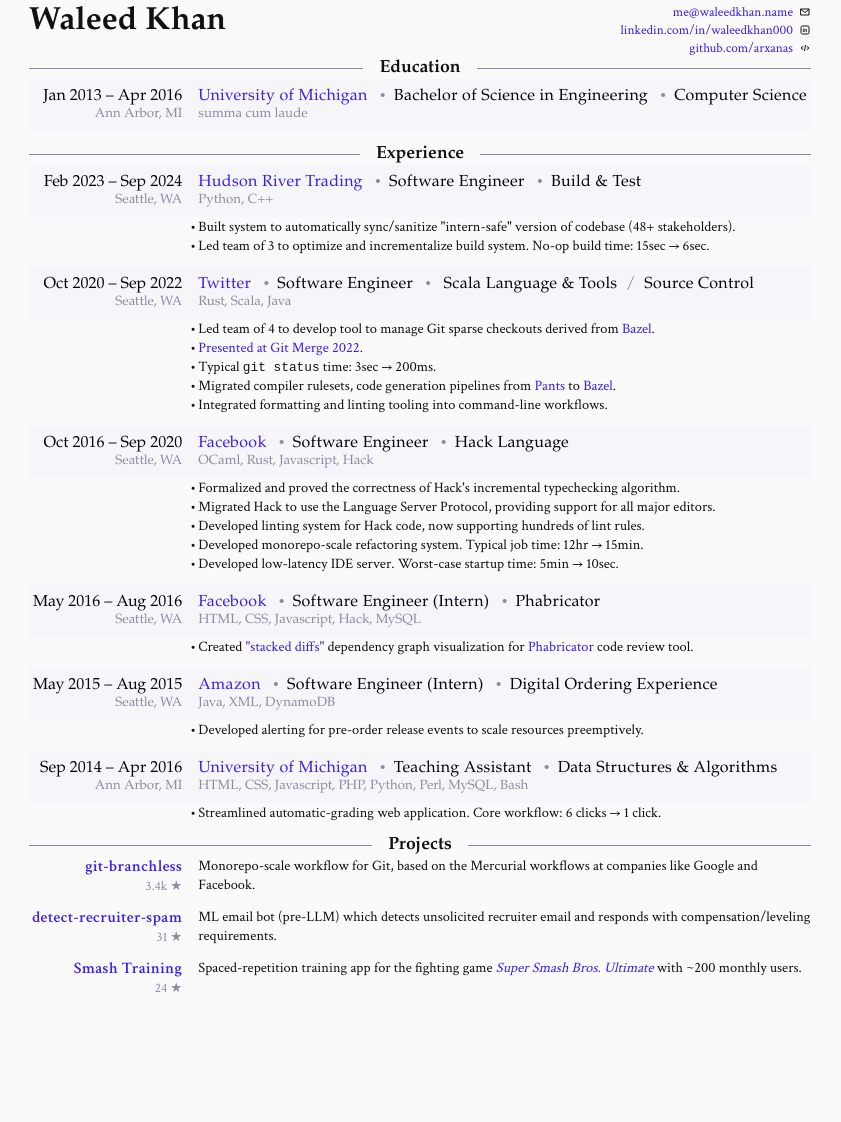
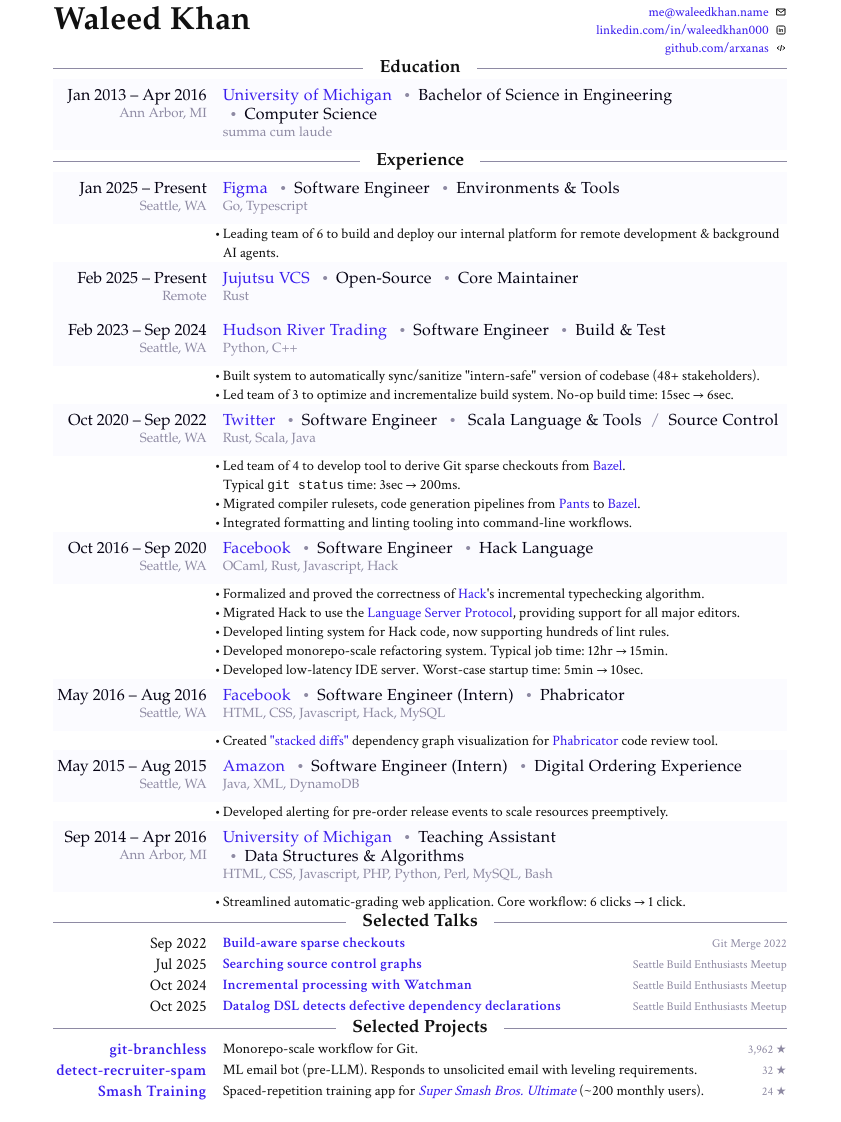
Before and after one commit to arxanas/resume, a website: page index.html in a window 1280 px wide. Shown: the part 17-1139 px from the top of the page, without its empty margins (220-1061 px from the left). Before the commit the page ends 1046 px from the top, so only its background shows below. Drawn offline with Linux system fonts and the light colour scheme; a web font is replaced by a local one.

Commit message:
Update with Figma job

```diff
--- a/css/resume.css
+++ b/css/resume.css
@@ -62,7 +62,7 @@
   --col1-width: max-content;
   --line-height: 1.4;
   --link-color: var(--theme-color);
-  --body-bg-color: #fafafa;
+  --body-bg-color: white;
   --section-header-color: var(--color);
   --section-header-font-size: 13pt;
   --theme-color: #3a1eed;
@@ -71,7 +71,22 @@
 @media print {
   :root {
     --font-size: 10pt;
-    --body-bg-color: white;
+  }
+
+  .hidden-print {
+    display: none !important;
+  }
+
+  @page {
+    margin: 0; /* https://stackoverflow.com/a/1542543 */
+  }
+
+  html,
+  body {
+    height: 100%;
+    align-items: center;
+    display: flex;
+    justify-content: center;
   }
 }
 
@@ -103,7 +118,6 @@
   display: grid;
   grid-template-columns: auto 1fr;
   margin: 20px auto;
-  max-width: 70rem;
   width: fit-content;
 
   @media screen and (max-width: 600px) {
@@ -187,10 +201,6 @@
   }
 }
 
-article {
-  margin-bottom: 0.75rem;
-}
-
 article.job {
   &,
   & > * {
@@ -210,6 +220,7 @@
 
   & .col2 {
     grid-column: 2;
+    max-width: 35rem;
   }
 
   & header {
@@ -278,17 +289,30 @@
   }
 }
 
-article.project {
+article.inline {
   display: grid;
   grid-column: 1 / -1;
   grid-template-columns: subgrid;
 
-  & header {
-    grid-column: 1;
-    text-align: right;
+  & header,
+  & main {
+    grid-row: 1;
 
     @media screen and (max-width: 600px) {
-      text-align: left;
+      grid-row: auto;
+    }
+  }
+
+  & header {
+    align-items: baseline;
+    display: flex;
+    gap: 0.5em;
+    grid-column: 1;
+    justify-content: flex-end;
+
+    @media screen and (max-width: 600px) {
+      grid-column: 1;
+      justify-content: flex-start;
     }
 
     & .title {
@@ -299,12 +323,32 @@
     & .subtitle {
       color: var(--divider-color);
       font-size: smaller;
+      margin-left: auto;
     }
   }
 
   & main {
+    align-items: baseline;
     contain: inline-size;
+    display: flex;
+    font-size: 0.9rem;
+    gap: 0.5em;
     grid-column: 2;
-    font-size: 0.9rem;
+
+    @media screen and (max-width: 600px) {
+      grid-column: 1;
+    }
+
+    & .title {
+      font-weight: 500;
+      letter-spacing: 0.02rem;
+    }
+
+    & .subtitle {
+      color: var(--divider-color);
+      font-size: smaller;
+      margin-left: auto;
+      text-align: right;
+    }
   }
 }
--- a/index.html
+++ b/index.html
@@ -134,6 +134,57 @@
           <h2>Experience</h2>
         </header>
 
+        <!-- Figma job -->
+        <article class="job current-job">
+          <header>
+            <div class="col1">
+              <div class="date">
+                <time datetime="2025-01">Jan 2025</time> &ndash; Present
+              </div>
+              <div class="subtitle">Seattle, WA</div>
+            </div>
+            <div class="col2">
+              <ul class="title">
+                <li><a href="https://www.figma.com">Figma</a></li>
+                <li>Software Engineer</li>
+                <li>Environments &amp; Tools</li>
+              </ul>
+              <div class="subtitle">Go, Typescript</div>
+            </div>
+          </header>
+
+          <main>
+            <ul class="col2">
+              <li>
+                Leading team of 6 to build and deploy our internal platform for
+                remote development &amp; background AI agents.
+              </li>
+            </ul>
+          </main>
+        </article>
+
+        <!-- Jujutsu open-source -->
+        <article class="job">
+          <header>
+            <div class="col1">
+              <div class="date">
+                <time datetime="2025-02">Feb 2025</time> &ndash; Present
+              </div>
+              <div class="subtitle">Remote</div>
+            </div>
+            <div class="col2">
+              <ul class="title">
+                <li>
+                  <a href="https://jj-vcs.dev/">Jujutsu VCS</a>
+                </li>
+                <li>Open-Source</li>
+                <li>Core Maintainer</li>
+              </ul>
+              <div class="subtitle">Rust</div>
+            </div>
+          </header>
+        </article>
+
         <!-- Hudson River Trading job -->
         <article class="job current-job">
           <header>
@@ -200,20 +251,9 @@
           <main>
             <ul class="col2">
               <li>
-                Led team of 4 to develop tool to manage Git sparse checkouts
-                derived from <a href="https://bazel.build">Bazel</a>.
-
-                <ul>
-                  <li>
-                    <a
-                      href="https://blog.waleedkhan.name/build-aware-sparse-checkouts/"
-                      >Presented at Git Merge 2022</a
-                    >.
-                  </li>
-                  <li>
-                    Typical <code>git status</code> time: 3sec &rarr; 200ms.
-                  </li>
-                </ul>
+                Led team of 4 to develop tool to derive Git sparse checkouts
+                from <a href="https://bazel.build">Bazel</a>.<br />Typical
+                <code>git status</code> time: 3sec &rarr; 200ms.
               </li>
               <li>
                 Migrated compiler rulesets, code generation pipelines from
@@ -253,12 +293,15 @@
           <main>
             <ul class="col2">
               <li>
-                Formalized and proved the correctness of Hack's incremental
+                Formalized and proved the correctness of
+                <a href="https://hacklang.org/">Hack</a>'s incremental
                 typechecking algorithm.
               </li>
               <li>
-                Migrated Hack to use the Language Server Protocol, providing
-                support for all major editors.
+                Migrated Hack to use the
+                <a href="https://microsoft.github.io/language-server-protocol/"
+                  >Language Server Protocol</a
+                >, providing support for all major editors.
               </li>
               <li>
                 Developed linting system for Hack code, now supporting hundreds
@@ -298,7 +341,7 @@
             </div>
           </header>
 
-          <main>
+          <main class="hidden-print">
             <ul class="col2">
               <li>
                 Created
@@ -335,7 +378,7 @@
             </div>
           </header>
 
-          <main>
+          <main class="hidden-print">
             <ul class="col2">
               <li>
                 Developed alerting for pre-order release events to scale
@@ -369,7 +412,7 @@
             </div>
           </header>
 
-          <main>
+          <main class="hidden-print">
             <ul class="col2">
               <li>
                 Streamlined automatic-grading web application. Core workflow:
@@ -380,62 +423,122 @@
         </article>
       </section>
 
+      <!-- Selected Talks -->
+      <section>
+        <header>
+          <h2>Selected Talks</h2>
+        </header>
+
+        <article class="inline">
+          <header>
+            <div class="date"><time datetime="2022-09">Sep 2022</time></div>
+          </header>
+          <main>
+            <a
+              class="title"
+              href="https://blog.waleedkhan.name/build-aware-sparse-checkouts/"
+              >Build-aware sparse checkouts</a
+            >
+            <div class="subtitle">Git Merge 2022</div>
+          </main>
+        </article>
+
+        <article class="inline">
+          <header>
+            <div class="date"><time datetime="2025-07">Jul 2025</time></div>
+          </header>
+          <main>
+            <a
+              class="title"
+              href="https://blog.waleedkhan.name/searching-source-control-graphs/"
+              >Searching source control graphs</a
+            >
+            <div class="subtitle">Seattle Build Enthusiasts Meetup</div>
+          </main>
+        </article>
+
+        <article class="inline">
+          <header>
+            <div class="date"><time datetime="2024-10">Oct 2024</time></div>
+          </header>
+          <main>
+            <a
+              class="title"
+              href="https://blog.waleedkhan.name/incremental-watchman/"
+              >Incremental processing with Watchman</a
+            >
+            <div class="subtitle">Seattle Build Enthusiasts Meetup</div>
+          </main>
+        </article>
+
+        <article class="inline">
+          <header>
+            <div class="date"><time datetime="2025-10">Oct 2025</time></div>
+          </header>
+          <main>
+            <a
+              class="title"
+              href="https://blog.waleedkhan.name/what-if-sql-were-good/"
+              >Datalog DSL detects defective dependency declarations</a
+            >
+            <div class="subtitle">Seattle Build Enthusiasts Meetup</div>
+          </main>
+        </article>
+      </section>
+
       <!-- Projects -->
       <section>
         <header>
-          <h2>Projects</h2>
+          <h2>Selected Projects</h2>
         </header>
 
-        <article class="project">
+        <article class="inline">
           <header>
             <a class="title" href="https://github.com/arxanas/git-branchless"
               >git-branchless</a
             >
-            <div class="subtitle">3.4k ★</div>
           </header>
           <main>
-            <p>
-              Monorepo-scale workflow for Git, based on the Mercurial workflows
-              at companies like Google and Facebook.
-            </p>
+            <p>Monorepo-scale workflow for Git.</p>
+            <div class="subtitle">3,962&nbsp;★</div>
           </main>
         </article>
 
-        <article class="project">
+        <article class="inline hidden-print">
           <header>
             <a
               class="title"
               href="https://github.com/arxanas/detect-recruiter-spam"
               >detect-recruiter-spam</a
             >
-            <div class="subtitle">31 ★</div>
           </header>
           <main>
             <p>
-              ML email bot (pre-LLM) which detects unsolicited recruiter email
-              and responds with compensation/leveling requirements.
+              ML email bot (pre-LLM). Responds to unsolicited email with
+              leveling requirements.
             </p>
+            <div class="subtitle">32&nbsp;★</div>
           </main>
         </article>
 
-        <article class="project">
+        <article class="inline">
           <header>
             <a class="title" href="https://github.com/arxanas/smashtraining"
               >Smash Training</a
             >
-            <div class="subtitle">24 ★</div>
           </header>
           <main>
             <p>
-              Spaced-repetition training app for the fighting game
+              Spaced-repetition training app for
               <cite
                 ><a
                   href="https://en.wikipedia.org/wiki/Super_Smash_Bros._Ultimate"
                   >Super Smash Bros. Ultimate</a
                 ></cite
               >
-              with ~200 monthly users.
+              (~200&nbsp;monthly&nbsp;users).
             </p>
+            <div class="subtitle">24&nbsp;★</div>
           </main>
         </article>
       </section>
```
